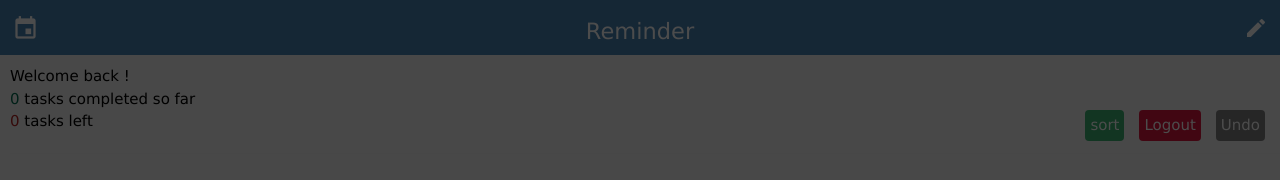
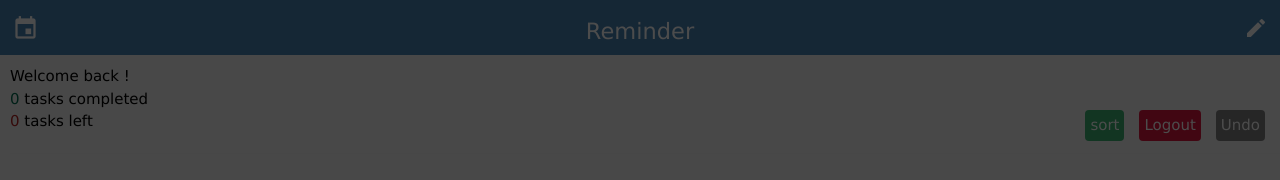
Before and after one commit to nisino25/reminder, a Vue app: page / in a window 1280 px wide. Shown: the top 180 px of the page. Built offline with nearby package versions, Linux system fonts and the light colour scheme.

Commit message:
edidted some text

```diff
--- a/src/App.vue
+++ b/src/App.vue
@@ -26,7 +26,7 @@
           <div style="margin-left:10px">
             <label ><span style="color: #006a4e"></span> Welcome back {{username}}!  </label>
             <br>
-            <label for=""><span style="color: #006a4e">{{totalNum.finished}}</span> tasks completed so far </label>
+            <label for=""><span style="color: #006a4e">{{totalNum.finished}}</span> tasks completed</label>
             <br>
             <label for=""><span style="color: #b22222">{{totalNum.unfinished}}</span> tasks left</label>
             <!-- <button style="float:right" @click="addRandom(5)">Add random</button> -->
```
